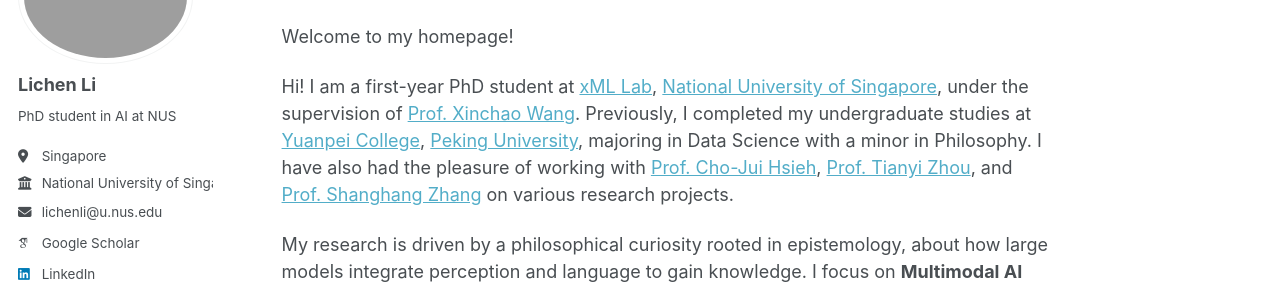
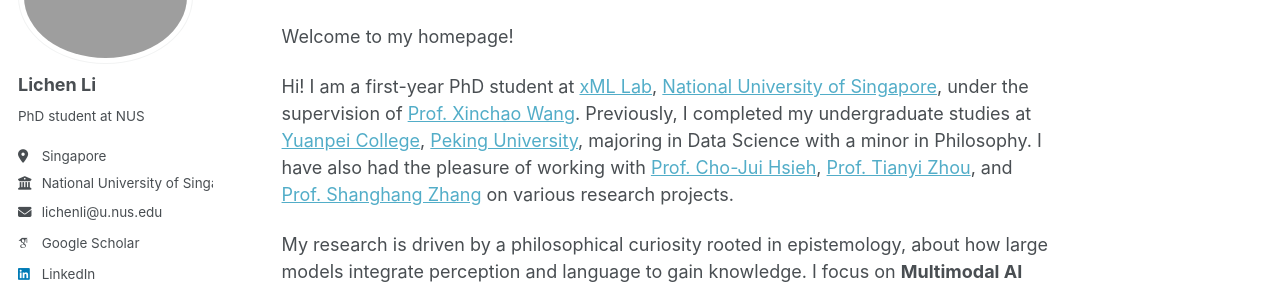
Before and after one commit to LichenLillc/LichenLillc.github.io, a Jekyll site: the page built from _pages/about.md, in a window 1280 px wide. Shown: the part 169-458 px from the top of the page. Built offline with Jekyll 4.4.1, drawn with Linux system fonts in a browser that asks for light colours; some web fonts are replaced; a script that is not in the unit is left out.

Commit message:
Update bio to remove 'AI' from description

```diff
--- a/_config.yml
+++ b/_config.yml
@@ -26,7 +26,7 @@ author:
   avatar           : "profile_20230401_1.png"
   name             : "Lichen Li"
   pronouns         : # "he/his"
-  bio              : "PhD student in AI at NUS"
+  bio              : "PhD student at NUS"
   location         : "Singapore"
   employer         : "National University of Singapore"
   uri              : # URL
```
